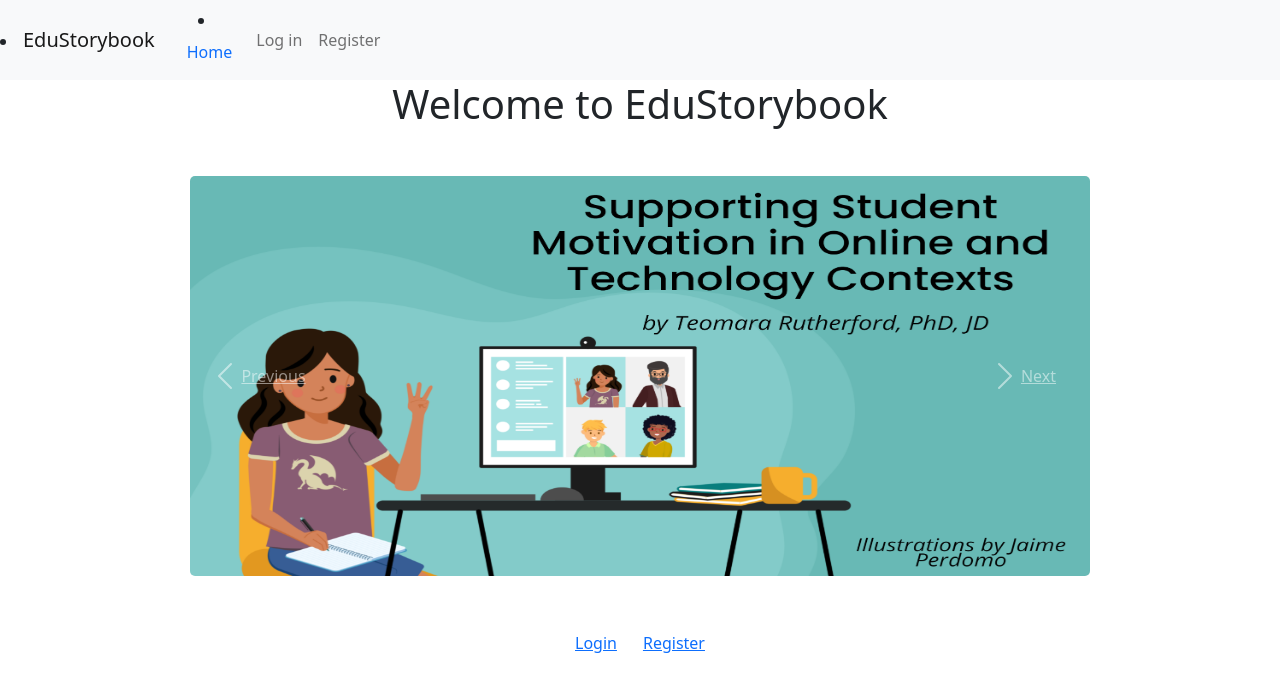
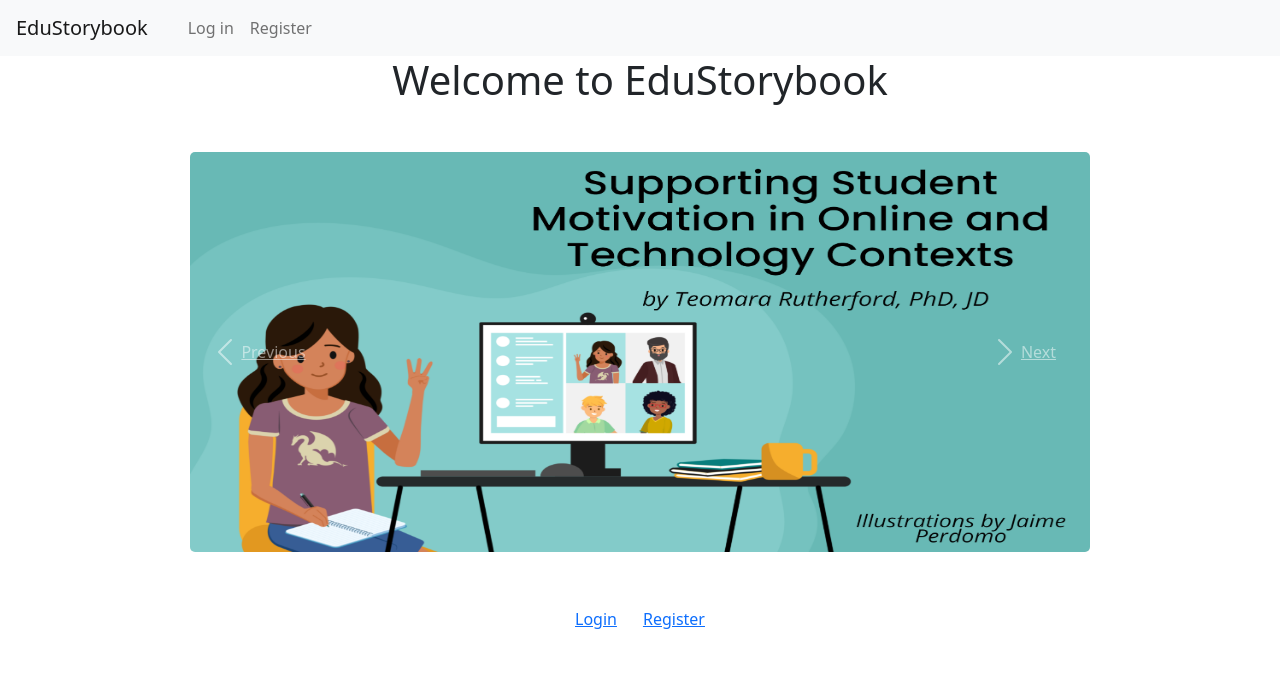
Before and after one commit to BITNULLS/storybook, a React (Create React App) app in the folder edu-storybook/: page / in a window 1280 px wide. Shown: the top 692 px of the page. Built offline with nearby package versions, Linux system fonts and the light colour scheme.

Commit message:
cleaned the code

```diff
--- a/edu-storybook/src/App.css
+++ b/edu-storybook/src/App.css
@@ -36,3 +36,8 @@
     transform: rotate(360deg);
   }
 }
+
+li
+{
+    list-style-type:none;
+}
--- a/edu-storybook/src/NavBar.js
+++ b/edu-storybook/src/NavBar.js
@@ -10,37 +10,16 @@
       }
     }
 
-    /* componentDidMount() {
-      if (document.cookie.split(';').filter((item) => item.trim().startsWith('loggedIn=')).length) {
-        this.setState({ loggedIn: true })
-      }
-      window.setInterval(() => {
-        if (document.cookie.split(';').filter((item) => item.trim().startsWith('loggedIn=')).length) {
-          this.setState({ loggedIn: true })
-        }
-        else {
-          this.setState({ loggedIn: false })
-        }
-      }, 500)
-    } */
-
 render() {
   return (
 
   <nav class="navbar navbar-expand-lg navbar-light bg-light">
-        <li class="nav-item">
-          <Link class="navbar-brand" to="/">EduStorybook </Link>
-        </li>
+          <Link className="navbar-brand nav-link" to="/">EduStorybook </Link>
 
-        <li class="nav-item">
-          <Link class="nav-link" to="/">Home </Link>
-        </li>
-
-        <ul class="navbar-nav mr-auto">
+        <ul class="navbar-nav ">
         {this.state.loggedIn ?
                   <React.Fragment>
-                    <Link className="nav-link mr-3" to="/myaccount">My account</Link>
-                    <Link className='nav-link' to='/'>Log out</Link>
+                    <Link className='nav-link mr-3' to='/'>Log out</Link>
                     <Link className='nav-link' to="/StorySelection">Story Selection</Link>
                   </React.Fragment>
                   :
@@ -48,16 +27,7 @@
                     <Link className='nav-link' to='/Login'>Log in</Link>
                     <Link className='nav-link' to='/Register'>Register</Link>
                   </React.Fragment>
-                }
-
-     { /*  <li class="nav-item">
-          <Link class="nav-link" to="/Login">Login</Link>
-        </li>
-
-        <li class="nav-item">
-          <Link class="nav-link disabled" to="/StorySelection">Story Selection</Link>
-              </li> */}
-
+                  }
         </ul>
 
       </nav>
```
